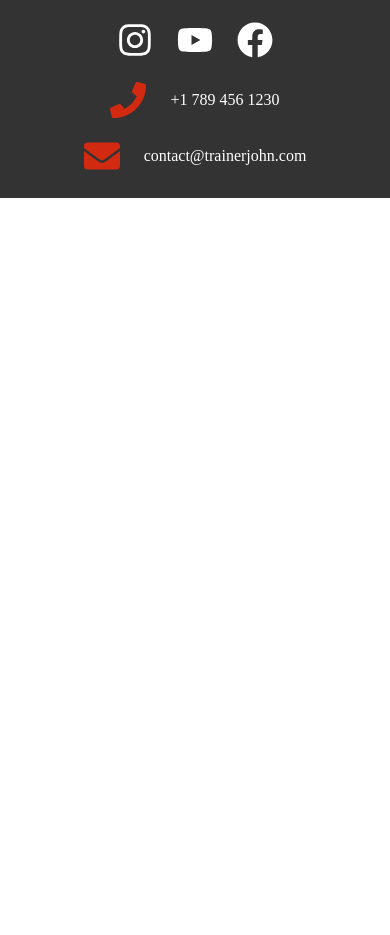
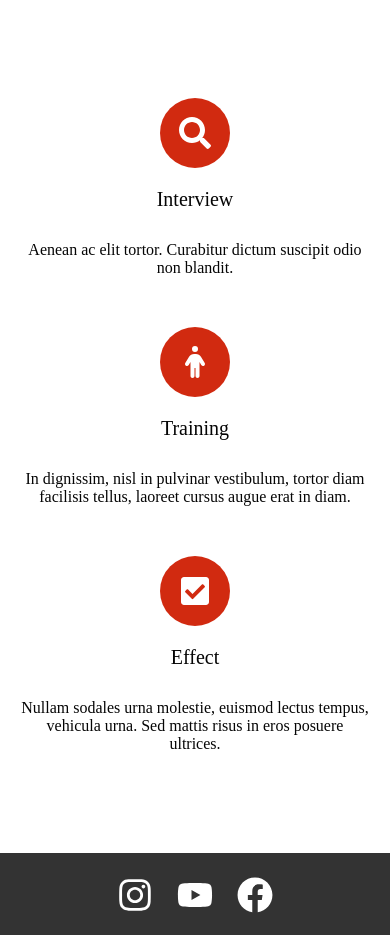
Before and after one commit to Macomi27/Personal-trainer-website, a React (Create React App) app: page / in a window 390 px wide. Shown: the part 846-1781 px from the top of the page. Before the commit the page ends 1044 px from the top, so only its background shows below. Built offline with nearby package versions, Linux system fonts and the light colour scheme.

Commit message:
desktop and responsive hero sub-section setup

```diff
--- /dev/null
+++ b/src/components/Hero/HeroSub.css
@@ -0,0 +1,75 @@
+:root{
+    --brand: rgb(209, 42, 16);
+    --secondary: rgb(255, 34, 0);
+    --neutral2: rgb(255, 255, 255);
+    --userColor_1: rgb(5, 5, 5);
+}
+
+@import url('https://fonts.googleapis.com/css2?family=Dancing+Script:wght@400..700&family=Open+Sans:ital,wght@0,300..800;1,300..800&family=Poppins:ital,wght@0,100;0,200;0,300;0,400;0,500;0,600;0,700;0,800;0,900;1,100;1,200;1,300;1,400;1,500;1,600;1,700;1,800;1,900&display=swap');
+
+*{
+    margin: 0;
+    padding: 0;
+    box-sizing: border-box;
+    font-family: 'Poppins';
+    font-size: 16px;
+}
+
+.heroSubSection{
+    width: 100%;
+    display: flex;
+    align-items: center;
+    justify-content: center;
+    background-color: var(--neutral2);
+    margin-block: 100px;
+}
+
+.heroSubElements{
+    width: 90%;
+    margin-inline: auto;
+    display: grid;
+    grid-template-columns: repeat(3, 1fr);
+    gap: 50px;
+    color: var(--userColor_1);
+    text-align: center;
+    justify-content: center;
+}
+
+.heroSubElements h4{
+    font-size: 20px;
+    font-weight: 400;
+    margin-bottom: 10px;
+}
+
+.heroSubElements p{
+    font-weight: 300;
+}
+
+.interview, .training, .effect{
+    display: flex;
+    flex-direction: column;
+    align-items: center;
+    gap: 20px;
+}
+
+.search, .person, .checkbox{
+    width: 70px;
+    height: 70px;
+    border-radius: 50%;
+    display: flex;
+    align-items: center;
+    justify-content: center;
+    background-color: var(--brand);
+    color: var(--neutral2);
+}
+
+.searchIcon, .personIcon, .checkIcon{
+    font-size: 32px;
+}
+
+@media (max-width: 767px) {
+    .heroSubElements{
+        grid-template-columns: repeat(1, 1fr);
+    }
+
+}
--- /dev/null
+++ b/src/components/Hero/HeroSub.jsx
@@ -0,0 +1,36 @@
+import React from 'react'
+import './HeroSub.css'
+import { FaCheckSquare, FaSearch } from 'react-icons/fa'
+import { FaPerson } from 'react-icons/fa6'
+
+const HeroSub = () => {
+    return(
+        <div className="heroSubSection">
+            <div className="heroSubElements">
+                <div className="interview">
+                    <div className='search'>
+                        <FaSearch className='searchIcon' />
+                    </div>
+                    <h4>Interview</h4>
+                    <p>Aenean ac elit tortor. Curabitur dictum suscipit odio non blandit.</p>
+                </div>
+                <div className="training">
+                    <div className='person'>
+                        <FaPerson className='personIcon' />
+                    </div>
+                    <h4>Training</h4>
+                    <p>In dignissim, nisl in pulvinar vestibulum, tortor diam facilisis tellus, laoreet cursus augue erat in diam.</p>
+                </div>
+                <div className="effect">
+                    <div className='checkbox'>
+                        <FaCheckSquare className='checkIcon' />
+                    </div>
+                    <h4>Effect</h4>
+                    <p>Nullam sodales urna molestie, euismod lectus tempus, vehicula urna. Sed mattis risus in eros posuere ultrices.</p>
+                </div>
+            </div>
+        </div>
+    )
+}
+
+export default HeroSub
--- a/src/pages/Home.jsx
+++ b/src/pages/Home.jsx
@@ -2,12 +2,14 @@ import React from 'react';
 import Header from '../components/Header/Header.jsx'
 import Footer from '../components/Footer/Footer.jsx';
 import Hero from '../components/Hero/Hero.jsx';
+import HeroSub from '../components/Hero/HeroSub.jsx';
 
 const Home = () => {
     return(
         <>
             <Header />
             <Hero />
+            <HeroSub />
             <Footer />
         </>
     )
```
